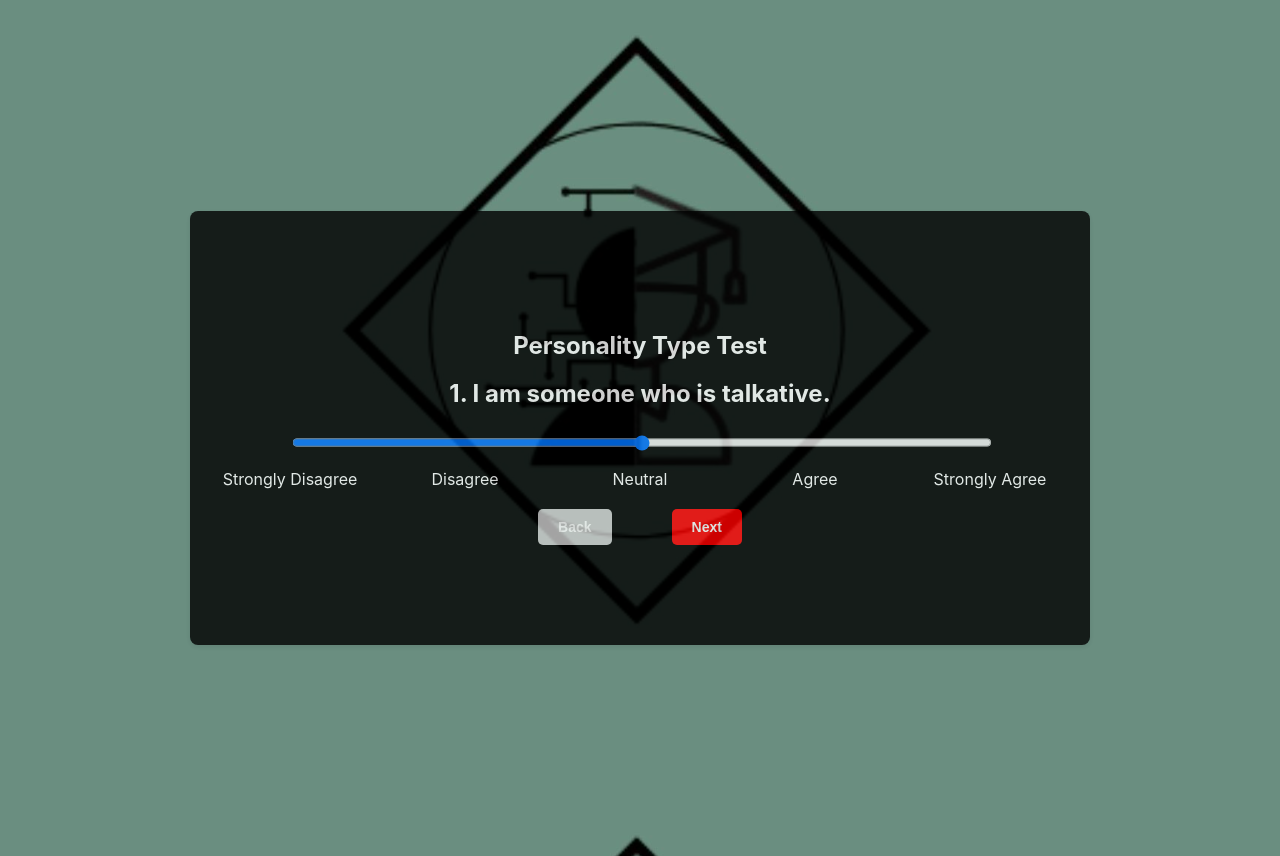
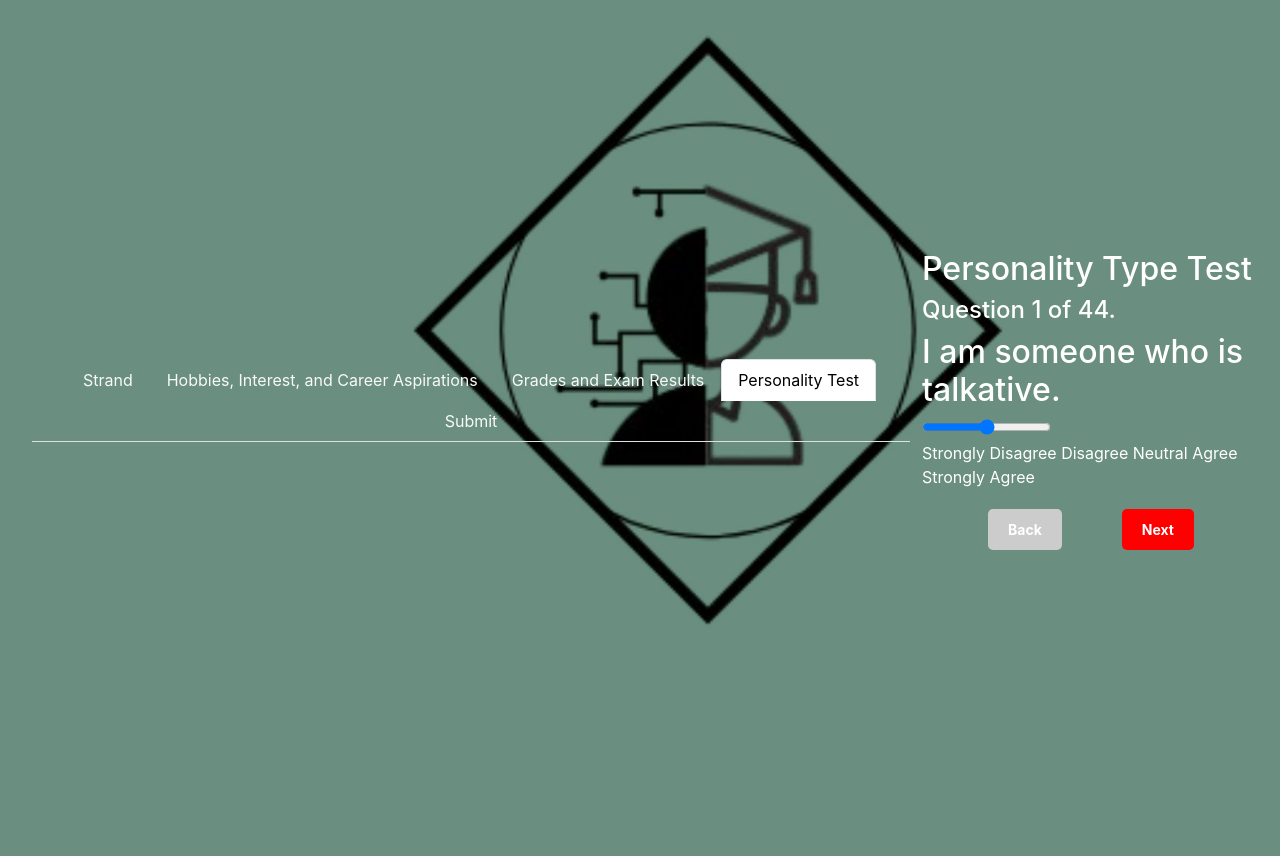
Before and after one commit to rhodyn/Thesis, a Flask app: page /personality_test in a window 1280 px wide. After the commit the page ends 625 px from the top, so only its background shows below. Run offline with Flask 3, Linux system fonts and the light colour scheme; the visitor is signed in with stand-in values (Sample User, id 1); parts of the project's set-up code (start-up, migrations or seed data) failed here and were passed over.

Commit message:
Add files via upload

```diff
--- a/templates/bfi-test.html
+++ b/templates/bfi-test.html
@@ -3,8 +3,8 @@
 <head>
     <meta charset="UTF-8">
     <meta name="viewport" content="width=device-width, initial-scale=1.0">
-    <title>BFI-44 Personality Test</title>
-    <!-- <link href="https://cdn.jsdelivr.net/npm/bootstrap@5.3.2/dist/css/bootstrap.min.css" rel="stylesheet"> -->
+    <title>Personality Test Form</title>
+    <link href="https://cdn.jsdelivr.net/npm/bootstrap@5.3.2/dist/css/bootstrap.min.css" rel="stylesheet">
     <link href="../static/personality-styles.css" rel="stylesheet">
     <style>
         body {
@@ -18,12 +18,32 @@
     </style>
 </head>
 <body>
-    <div class="question-card">
+    <div class="container fixed-nav">
+        <ul class="nav nav-tabs justify-content-center">
+            <li class="nav-item">
+                <a class="nav-link text-light" href="#">Strand</a>
+            </li>
+            <li class="nav-item">
+                <a class="nav-link text-light" href="#">Hobbies, Interest, and Career Aspirations</a>
+            </li>
+            <li class="nav-item">
+                <a class="nav-link text-light" href="#">Grades and Exam Results</a>
+            </li>
+            <li class="nav-item">
+                <a class="nav-link active" href="#">Personality Test</a>
+            </li>
+            <li class="nav-item">
+                <a class="nav-link text-light" href="#">Submit</a>
+            </li>
+        </ul>
+    </div>
+    <div class="card-contain">
         <h2>Personality Type Test</h2>
+        <h4 id="question-number"></h4>
         <h2 id="question-text"></h2>
-        <div class="slider-container">
+        <div class="slide-contain">
             <input type="range" min="1" max="5" id="question-range" value="3">
-            <div class="slider-labels">
+            <div class="slider-labels-style">
                 <span>Strongly Disagree</span>
                 <span>Disagree</span>
                 <span>Neutral</span>
@@ -90,7 +110,8 @@
         let currentIndex = 0;
 
         function updateQuestion() {
-            document.getElementById("question-text").textContent = `${currentIndex + 1}. ${questions[currentIndex]}`;
+            document.getElementById("question-number").textContent = `Question ${currentIndex + 1} of 44.`
+            document.getElementById("question-text").textContent = `${questions[currentIndex]}`;
             document.getElementById("question-range").value = answers[currentIndex];
 
             document.getElementById("back-btn").disabled = currentIndex === 0;
--- a/templates/index.html
+++ b/templates/index.html
@@ -3,7 +3,7 @@
 <head>
     <meta charset="UTF-8">
     <meta name="viewport" content="width=device-width, initial-scale=1.0">
-    <title>Index</title>
+    <title>Login Page</title>
     <!--css link-->
     <link rel="stylesheet" href="../static/index-style.css">
 </head>
```
Also changed, not shown: templates/hobbies.html (+10 -10 lines), templates/results.html (+22 -2 lines), templates/strandprofile.html (+14 -14 lines), templates/studentgrade.html (+13 -12 lines).
